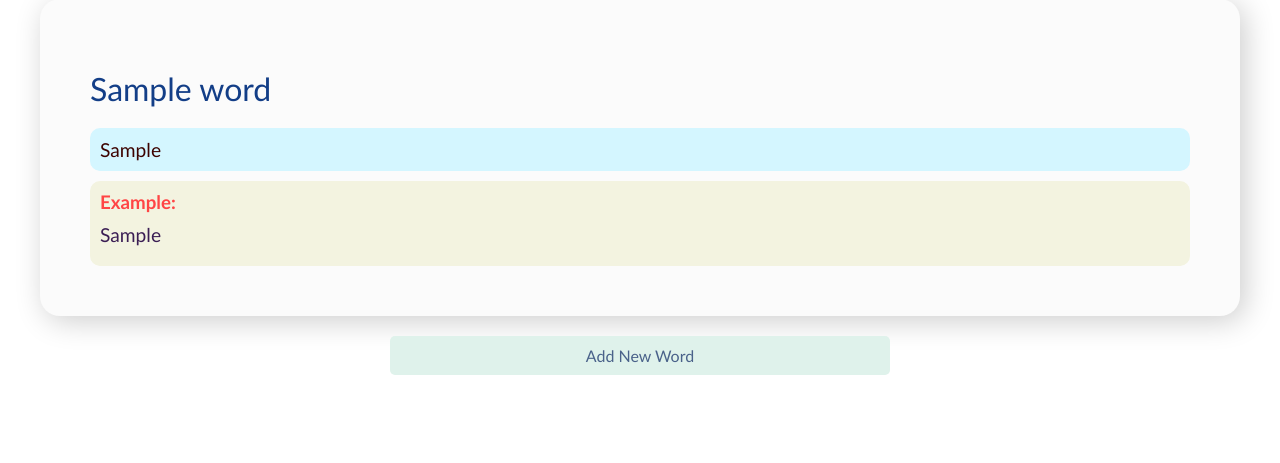
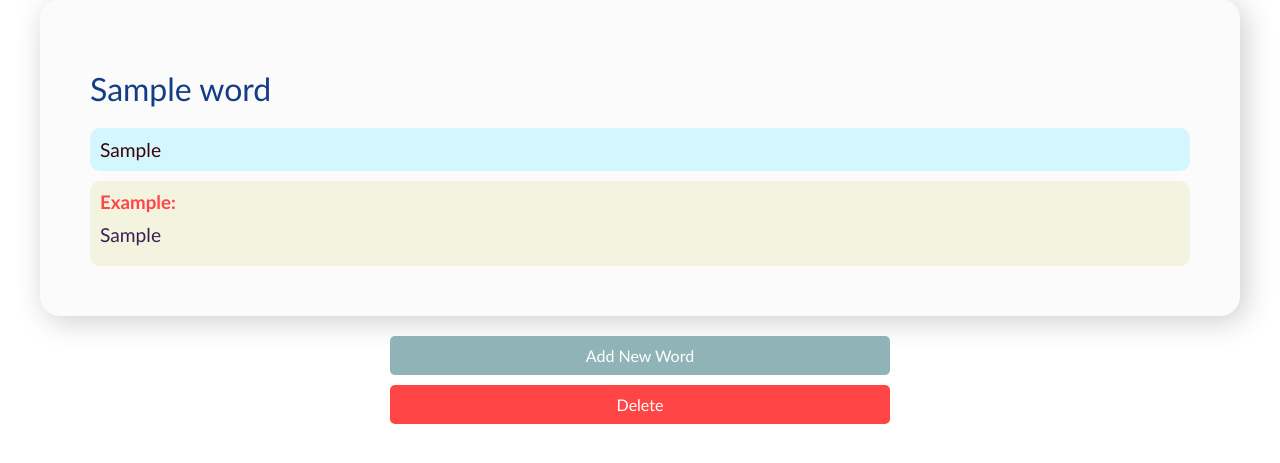
Before and after one commit to xadla/Leitner-Box, a Django app: page /boxes/box_detail/1/ in a window 1280 px wide. Shown: the part 269-732 px from the top of the page. Run offline with Django 5.2, Linux system fonts and the light colour scheme; tables that the repository leaves empty hold one stand-in row (values such as "Sample post").

Commit message:
fixed and customize options

```diff
--- a/boxes/static/boxes/box_word.css
+++ b/boxes/static/boxes/box_word.css
@@ -56,26 +56,38 @@ p{
     color: #3B1E54;
 }
 
-.add-word{
+.options{
     width: 100%;
     max-width: 500px;
     margin: 20px auto;
     text-align: center;
 }
 
-.add-word a{
+.add, .remove{
     width: 100%;
     text-decoration: none;
     padding: 10px;
-    color: #4A628A;
-    background-color: #DFF2EB;
+    color: #fff;
     display: block;
     border-radius: 5px;
     transition: background-color 0.5s ease;
+    margin-top: 10px;
 }
 
-.add-word a:hover{
+.remove{
+    background-color: #FF4545;
+}
+
+.add{
+    background-color: #8fb3b6;
+}
+
+.options .add:hover{
     background-color: #B9E5E8;
+}
+
+.options .remove:hover{
+    background-color: #832626;
 }
 
 .no-word{
--- a/boxes/static/boxes/shift.css
+++ b/boxes/static/boxes/shift.css
@@ -1,12 +1,14 @@
 .words{
-    background-color: #FBFBFB;
+    background-color: #C9BBCF;
     padding: 50px;
     text-align: center;
+    margin: 20px 0;
+    box-shadow: 10px 10px 20px rgba(158, 143, 143, 0.2);
 }
 
 .words h2{
     font-size: 2rem;
-    color: #DE8F5F;
+    color: #FFFFD0;
     text-align: center;
 }
 
--- a/boxes/templates/boxes/box_word.html
+++ b/boxes/templates/boxes/box_word.html
@@ -23,8 +23,9 @@
         <h1 class="no-word">There is no Word in this box</h1>
     {% endif %}
 
-    <div class="add-word">
-        <a href="{% url 'boxes:add_word' id %}">Add New Word</a>
+    <div class="options">
+        <a href="{% url 'boxes:add_word' id %}" class="add">Add New Word</a>
+        <a href="{% url 'boxes:remove_box' id %}" class="remove">Delete</a>
     </div>
 
 {% endblock content %}
--- a/boxes/templates/boxes/boxes.html
+++ b/boxes/templates/boxes/boxes.html
@@ -11,7 +11,7 @@
     <div class="container">
         {% for word in words %}
         <div class="word-box">
-            <h3>The Box number {{ forloop.counter }}</h3>
+            <h3>The Box with ID-{{ forloop.counter }}</h3>
             {% if word %}
                 {% for w in word %}
                 <div class="word-detail">
--- a/boxes/urls.py
+++ b/boxes/urls.py
@@ -10,6 +10,7 @@ from .views import (
     ShiftBoxes,
     UnknownWordView,
     ShiftBoxView,
+    RemoveBoxView,
 )
 
 app_name = "boxes"
@@ -23,4 +24,5 @@ urlpatterns = [
     path("shift/", ShiftBoxes.as_view(), name="shift"),
     path("unknown/<int:id_word>/", UnknownWordView.as_view(), name="unknown_word"),
     path("shift/<int:id_box>/", ShiftBoxView.as_view(), name="shift_box"),
+    path("remove/<int:id_box>/", RemoveBoxView.as_view(), name="remove_box"),
 ]
--- a/boxes/views.py
+++ b/boxes/views.py
@@ -241,11 +241,27 @@ class ShiftBoxes(View):
 
     def get(self, request):
 
-        box1 = BoxLevelOne.objects.first().box_words_one.first()
-        box2 = BoxLevelTwo.objects.first().box_words_two.first()
-        box3 = BoxLevelThree.objects.first().box_words_three.first()
-        box4 = BoxLevelFour.objects.first().box_words_four.first()
-        box5 = BoxLevelFive.objects.first().box_words_five.first()
+        box1 = None
+        box2 = None
+        box3 = None
+        box4 = None
+        box5 = None
+
+        boxOne = BoxLevelOne.objects.first()
+        if boxOne.size == boxOne.capacity:
+            box1 = boxOne.box_words_one.first()
+        boxTwo = BoxLevelTwo.objects.first()
+        if boxTwo.size == boxTwo.capacity:
+            box2 = boxTwo.box_words_two.first()
+        boxThree = BoxLevelThree.objects.first()
+        if boxThree.size == boxThree.capacity:
+            box3 = boxThree.box_words_three.first()
+        boxFour = BoxLevelFour.objects.first()
+        if boxFour.size == boxFour.capacity:
+            box4 = boxFour.box_words_four.first()
+        boxFive = BoxLevelFive.objects.first()
+        if boxFive.size == boxFive.capacity:
+            box5 = boxFive.box_words_five.first()
 
         words1 = []
         box_id1 = 0
@@ -415,3 +431,17 @@ class ShiftBoxView(View):
         except BoxWord.DoesNotExist:
             messages.error(request, "This Box is not exist")
             return redirect("pages:home")
+
+
+class RemoveBoxView(View):
+
+    def get(self, request, id_box):
+        try:
+            box = BoxWord.objects.get(pk=id_box)
+            box.delete()
+            messages.success(request, "Box Deleted!")
+            return redirect("pages:home")
+
+        except BoxWord.DoesNotExist:
+            messages.error(request, "This Box is not exist!")
+            return redirect("pages:home")
```
Also changed, not shown: boxes/templates/boxes/shift.html (+5 -5 lines).
